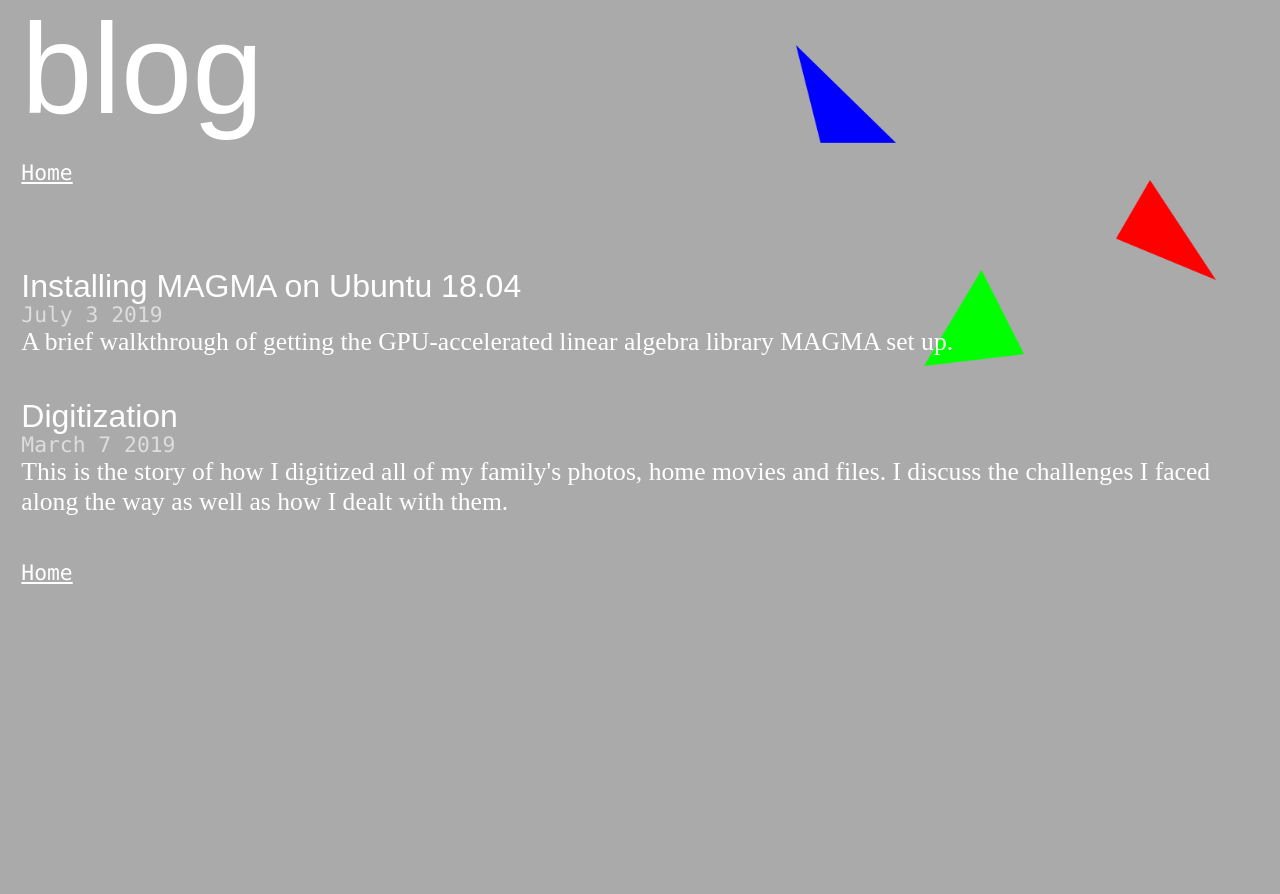
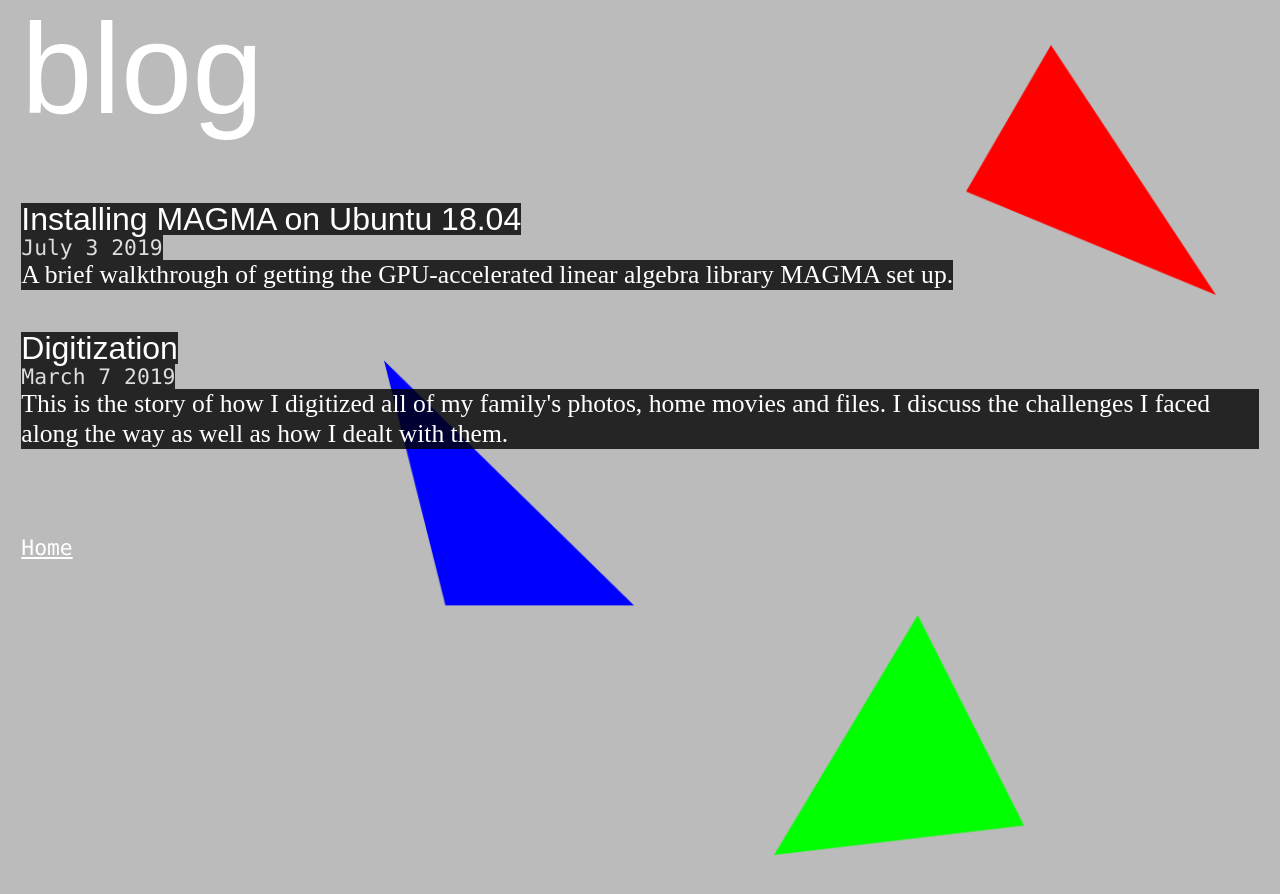
Before and after one commit to pens/rgb.sh, a Jekyll site: the page built from blog.html, in a window 1280 px wide. Shown: the top 894 px of the page. Built offline with Jekyll 4.4.1, drawn with Linux system fonts in a browser that asks for light colours; some web fonts are replaced.

Commit message:
Design done

```diff
--- a/_layouts/page.html
+++ b/_layouts/page.html
@@ -17,10 +17,7 @@
 </head>
 <body>
 
-<div class="h">
-    <h1>{{ page.title }}</h1>
-    <a href="/">Home</a>
-</div>
+<h1>{{ page.title }}</h1>
 
 {{ content }}
 
--- a/_layouts/post.html
+++ b/_layouts/post.html
@@ -18,13 +18,11 @@
 </head>
 <body>
 
-<nav><a href="/blog/">Home</a></nav>
+<a href="/">Return</a>
 <h1>{{ page.title }}</h1>
 <h2>{{ page.date | date: '%B %e %Y' }}</h2>
 
 {{ content }}
 
-<p id="footer">Copyright Seth Pendergrass</p>
-
 </body>
 </html>
--- a/style.css
+++ b/style.css
@@ -10,7 +10,7 @@ exp. mask
 */
 
 html {
-    background-color: #aaa;
+    background-color: #bbb;
     color: #fff;
     font-size: 16pt;
     font-family: "Monaco", monospace;
@@ -27,6 +27,9 @@ a:hover {
     color: #000;
 }
 
+nav {
+    margin-top: 4rem;
+}
 ul {
     margin: 0;
     padding-inline-start: 0;
@@ -40,7 +43,7 @@ h1 {
     font-size: 6em;
     font-weight: normal;
     line-height: .75;
-    margin: 0;
+    margin: 0 0 4rem;
     text-transform: lowercase;
 }
 h2 {
@@ -63,15 +66,9 @@ p {
     margin: 0;
 }
 
-.h {
-    margin-bottom: 4rem;
-}
-.h h1 {
-    margin-bottom: 2rem;
-}
-
 /* Home */
 .i {
+    background-color: rgba(0, 0, 0, .8);
     display: inline;
 }
 .nav {
@@ -100,7 +97,7 @@ p {
 .me {
     float: right;
     image-rendering: pixelated;
-    width: 30%;
+    width: 40%;
     min-width: 300px;
     border-radius: 50%;
     box-shadow: -10px 0 0 -5px red, 5px 8px 0 -5px blue, 5px -8px 0 -5px lime;
@@ -120,19 +117,22 @@ p {
     background-color: rgba(0, 0, 0, .8);
     width: fit-content;
     max-width: 800px;
-    margin-bottom: 1rem;
+    margin: 0 0 1rem;
 }
 
 /* Experience */
 .job {
+    margin-top: 2rem;
+}
+.job > * {
     background-color: rgba(0, 0, 0, .8);
-    margin-top: 2rem;
+    width: fit-content;
 }
 #mask {
     position: fixed;
-    right: 10%;
-    top: 20%;
-    width: 40%;
+    right: 0;
+    bottom: 0;
+    width: 60%;
     z-index: -1;
 }
 
@@ -166,6 +166,9 @@ p {
     /* make height correct */
     display: inline-block;
 }
+.pimg a:hover {
+    background-color: #fff;
+}
 .pimg > div:first-of-type {
     top: 1rem;
     left: 1rem;
@@ -176,33 +179,42 @@ p {
 }
 
 .proj p {
+    background-color: rgba(0, 0, 0, .8);
     margin-bottom: 2rem;
     max-width: 600px;
 }
 
 /* Blog */
 #t1, #t2, #t3 {
-    width: 100px;
-    position: absolute;
+    width: 250px;
+    position: fixed;
     z-index: -1;
 }
 #t1 {
     right: 5%;
-    top: 20%;
+    top: 5%;
 }
 #t2 {
-    right: 30%;
-    top: 5%;
+    left: 30%;
+    top: 40%;
 }
 #t3 {
     right: 20%;
-    top: 30%;
+    bottom: 5%;
 }
 
 .post {
     display: block;
     margin: 2rem 0;
     text-decoration: none;
+}
+.post > * {
+    background-color: rgba(0, 0, 0, .8);
+    width: fit-content;
+}
+.post:hover > * {
+    background-color: #fff;
+    color: #000;
 }
 
 @media screen and (max-width: 600px) {
```
